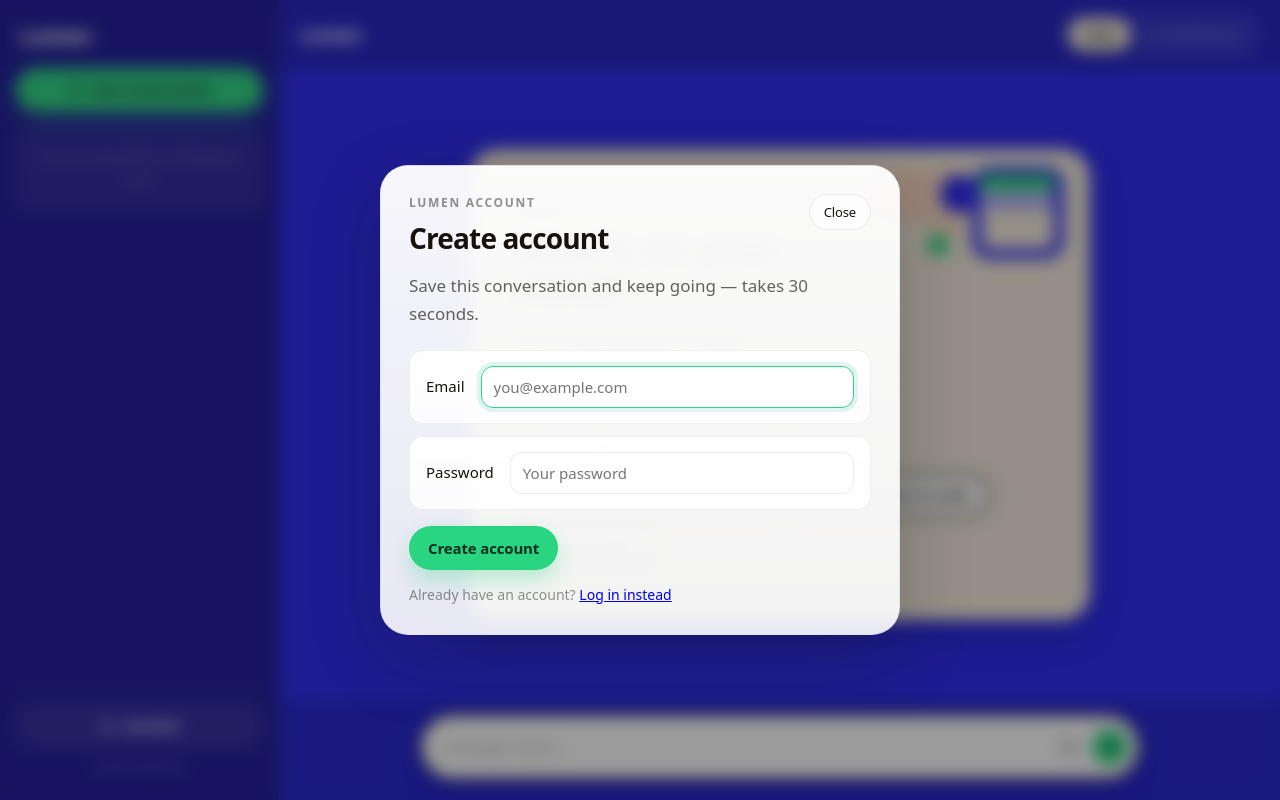
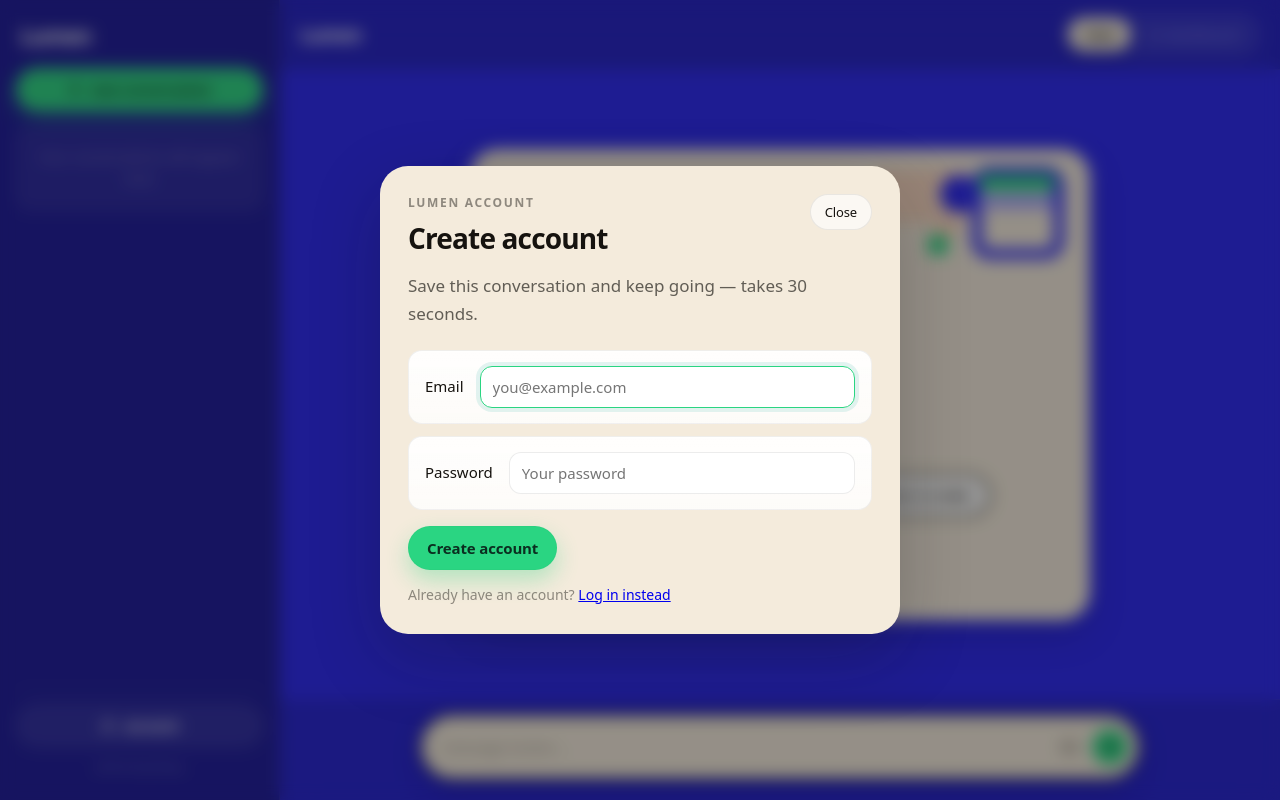
Before and after one commit to nathanarquier/lumen-live, a website: page index.html in a window 1280 px wide. Both pictures are taken after a click on the button "account". Drawn offline with nearby package versions, Linux system fonts and the light colour scheme; a web font is replaced by a local one.

Commit message:
Replace plain white surfaces with the beige card colour
T&Cs / auth modal box, the chat input pill, in-chat mission and goal
cards (via the --elevated token), and the generic button hover fallback
now all use the beige used across the dashboard and chat bubbles,
instead of plain white. Left the hero prompt pills white on purpose —
they sit directly on the beige hero card, so white is what gives them
contrast.

```diff
--- a/styles.css
+++ b/styles.css
@@ -4,7 +4,7 @@
   --canvas: #2825EF;
   --canvas-deep: #1B1899;
   --card: #F4EBDC;
-  --elevated: #FFFFFF;
+  --elevated: var(--card);
   --subtle: rgba(244,235,220,0.14);
   --border: rgba(22,19,15,0.10);
 
@@ -234,7 +234,7 @@ button{
 }
 
 button:hover{
-  background: white;
+  background: var(--card);
   transform: translateY(-2px);
   box-shadow: 0 10px 22px rgba(0,0,0,0.08);
 }
@@ -1444,8 +1444,8 @@ input[type="number"]:focus,
   width: min(520px, 100%);
   padding: 28px;
   border-radius: var(--radius-xl);
-  background: linear-gradient(180deg, rgba(255,255,255,0.96), rgba(255,255,255,0.9));
-  border: 1px solid rgba(20,20,20,0.08);
+  background: var(--card);
+  border: none;
   box-shadow: 0 24px 70px rgba(20,20,20,0.22);
 }
 
@@ -2474,7 +2474,7 @@ button:active,
   padding: 10px 10px 10px 18px;
   border-radius: 999px;
   border: 2px solid var(--text-primary);
-  background: #fff;
+  background: var(--card);
   box-shadow: var(--shadow-soft);
   max-width: 720px;
   margin: 0 auto;
```
